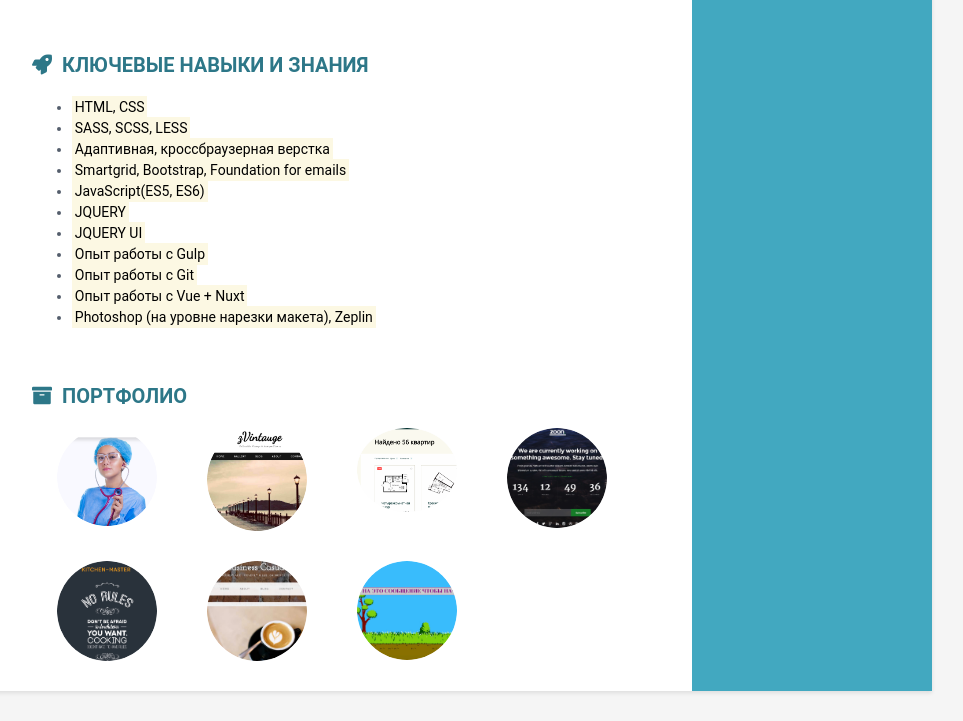
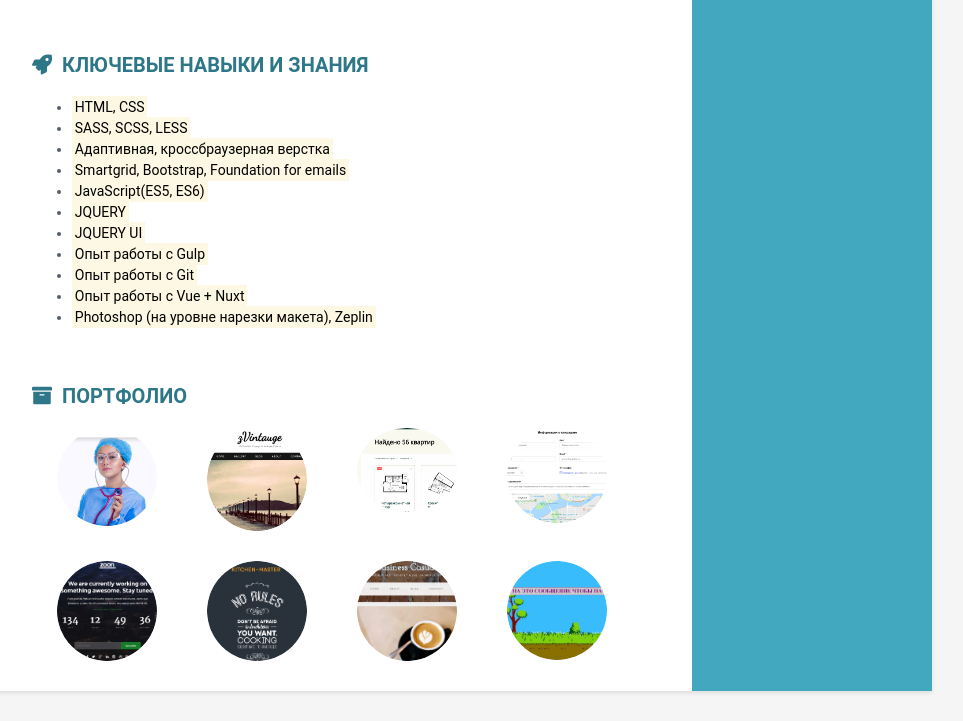
Before and after one commit to ViktoriiaBekirova/Resume, a website: page app/index.html in a window 1280 px wide. Shown: the part 543-1264 px from the top of the page, without its empty margins (188-1151 px from the left). Drawn offline with nearby package versions, Linux system fonts and the light colour scheme.

Commit message:
add form

```diff
--- a/app/index.html
+++ b/app/index.html
@@ -92,6 +92,9 @@
                                 <a href="https://apartments.bekirova.ru/" target="_blank" ><img src="img/apartmentsSite.png" class="img-fluid rounded-circle" alt="" title="ApartmentsSite" data-toggle="tooltip" data-placement="top"></a>
                             </div>
                             <div class="col-sm-3 col-6">
+                                <a href="https://itmo.bekirova.ru/" target="_blank" ><img src="img/form.png" class="img-fluid rounded-circle" alt="" title="Form" data-toggle="tooltip" data-placement="top"></a>
+                            </div>
+                            <div class="col-sm-3 col-6">
                                 <a href="https://zoon.bekirova.ru/" target="_blank" ><img src="img/zoon.png" class="img-fluid rounded-circle" alt="" title="Zoon" data-toggle="tooltip" data-placement="top"></a>
                             </div>
                             <div class="col-sm-3 col-6">
```
Also changed, not shown: app/img/form.png (added), dist/img/form.png (added), dist/index.html.
